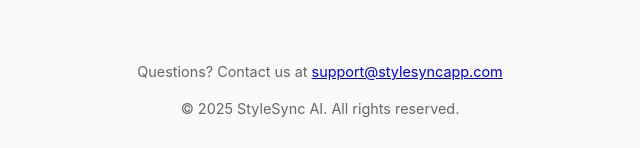
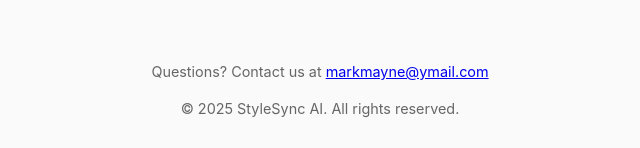
Before and after one commit to markymark5127/stylesync-support, a plain HTML site: page marketing.html in a window 1280 px wide. Shown: the part 1614-1762 px from the top of the page, 320-960 px from the left. Drawn offline with Linux system fonts and the light colour scheme.

Commit message:
Update marketing.html

```diff
--- a/marketing.html
+++ b/marketing.html
@@ -110,7 +110,7 @@
   </section>
 
   <footer>
-    <p>Questions? Contact us at <a href="mailto:support@stylesyncapp.com">support@stylesyncapp.com</a></p>
+    <p>Questions? Contact us at <a href="mailto:markmayne@ymail.com">markmayne@ymail.com</a></p>
     <p>© 2025 StyleSync AI. All rights reserved.</p>
   </footer>
 
```
